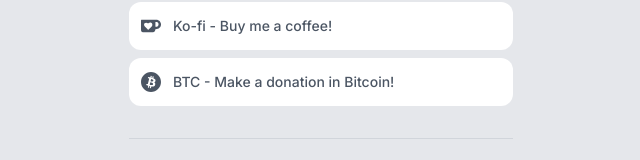
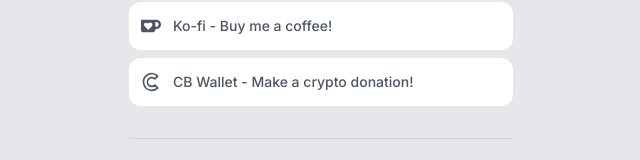
Before and after one commit to Nekidev/Nekidev, a Next.js app in the folder nyeki/: page / in a window 1280 px wide. Shown: the part 743-903 px from the top of the page, without its empty margins (319-959 px from the left). Built offline with nearby package versions, Linux system fonts and the light colour scheme.

Commit message:
Updated crypto donation button

```diff
--- a/nyeki/src/app/page.js
+++ b/nyeki/src/app/page.js
@@ -128,20 +128,10 @@
                         }
                     />
                     <LinkButton
-                        href="bitcoin:bc1qrrpjrys0jzpxzv9mv5gyjqvq2k68rkdu8es9mx"
-                        text="BTC - Make a donation in Bitcoin!"
+                        href="https://nyekipy.cb.id"
+                        text="CB Wallet - Make a crypto donation!"
                         icon={
-                            <svg
-                                xmlns="http://www.w3.org/2000/svg"
-                                className="h-5 w-5"
-                                viewBox="0 0 32 32"
-                            >
-                                <path
-                                    fill="currentColor"
-                                    fillRule="evenodd"
-                                    d="M16 32C7.163 32 0 24.837 0 16S7.163 0 16 0s16 7.163 16 16s-7.163 16-16 16zm7.189-17.98c.314-2.096-1.283-3.223-3.465-3.975l.708-2.84l-1.728-.43l-.69 2.765c-.454-.114-.92-.22-1.385-.326l.695-2.783L15.596 6l-.708 2.839c-.376-.086-.746-.17-1.104-.26l.002-.009l-2.384-.595l-.46 1.846s1.283.294 1.256.312c.7.175.826.638.805 1.006l-.806 3.235c.048.012.11.03.18.057l-.183-.045l-1.13 4.532c-.086.212-.303.531-.793.41c.018.025-1.256-.313-1.256-.313l-.858 1.978l2.25.561c.418.105.828.215 1.231.318l-.715 2.872l1.727.43l.708-2.84c.472.127.93.245 1.378.357l-.706 2.828l1.728.43l.715-2.866c2.948.558 5.164.333 6.097-2.333c.752-2.146-.037-3.385-1.588-4.192c1.13-.26 1.98-1.003 2.207-2.538zm-3.95 5.538c-.533 2.147-4.148.986-5.32.695l.95-3.805c1.172.293 4.929.872 4.37 3.11zm.535-5.569c-.487 1.953-3.495.96-4.47.717l.86-3.45c.975.243 4.118.696 3.61 2.733z"
-                                ></path>
-                            </svg>
+                            <svg xmlns="http://www.w3.org/2000/svg" className="h-5 w-5" viewBox="0 0 24 24"><path fill="none" stroke="currentColor" strokeLinecap="round" strokeLinejoin="round" strokeWidth="2" d="M12.95 22c-4.503 0-8.445-3.04-9.61-7.413c-1.165-4.373.737-8.988 4.638-11.25a9.906 9.906 0 0 1 12.008 1.598l-3.335 3.367a5.185 5.185 0 0 0-7.354.013a5.252 5.252 0 0 0 0 7.393a5.185 5.185 0 0 0 7.354.013L20 19.088A9.887 9.887 0 0 1 12.95 22z"></path></svg>
                         }
                     />
                 </div>
```
